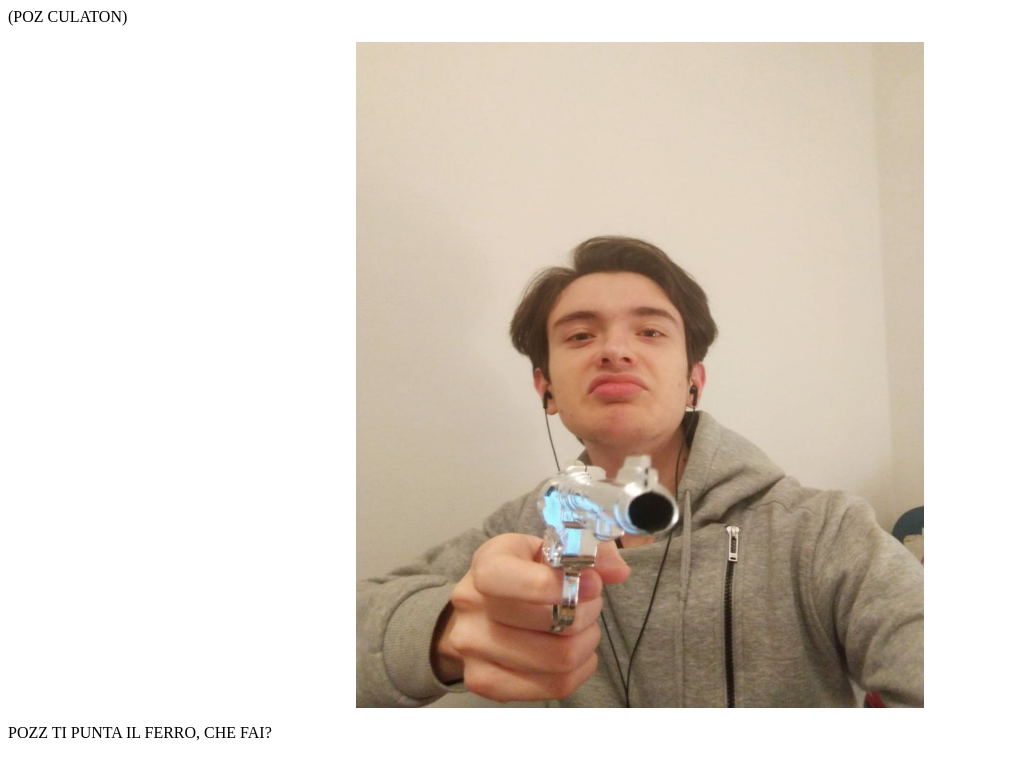
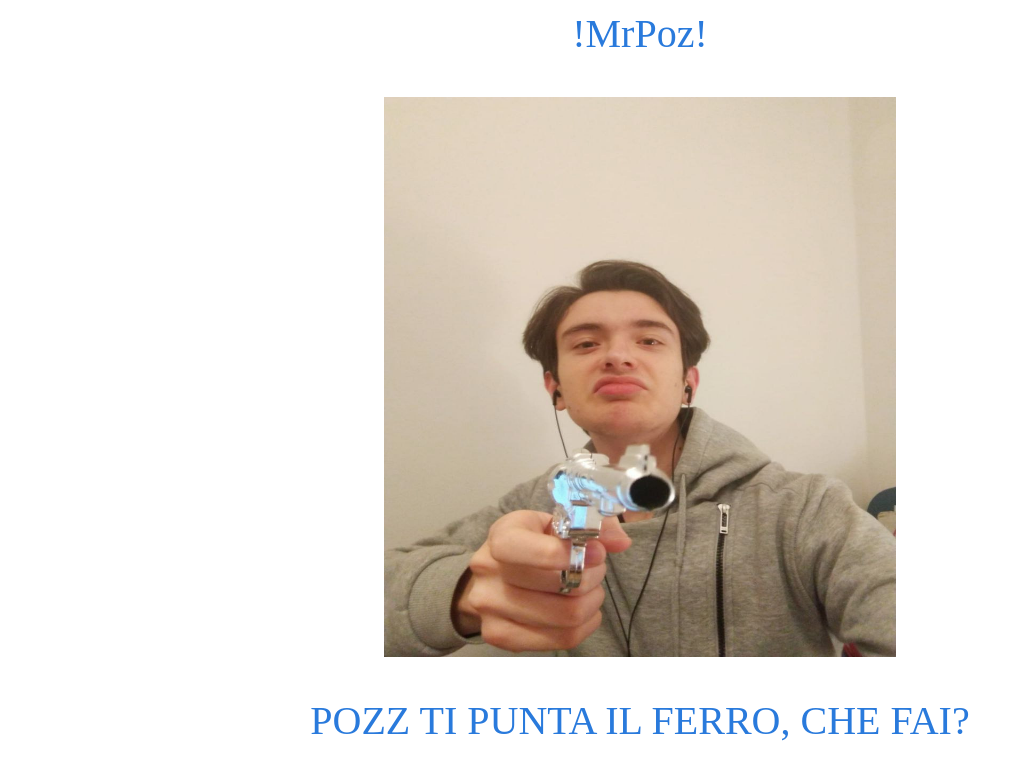
Before and after one commit to Giammas/provaSito, a plain HTML site: page Pazzurdo.html in a window 1280 px wide. Shown: the whole page, without its empty margins (0-1024 px from the left). Drawn offline with Linux system fonts and the light colour scheme.

Commit message:
Update Pazzurdo.html

```diff
--- a/Pazzurdo.html
+++ b/Pazzurdo.html
@@ -2,18 +2,18 @@
     <head>
         <link rel="shortcut icon" type="image/png" href="favicon3.png">
         <title>Pazzurdo</title>
+        <link rel="stylesheet" href="prova.css">
+        <p class = "centrato3">
+            !MrPoz!
+        </p>
     </head>
+
     <body>
-        <p class="centrato_piccolo">
-                (POZ CULATON)
+        <p class="centrato3">
+                    <IMG SRC = "STE.jpg" HEIGHT = 70% WIDTH = 40% align middle>
             </p>
-            <center>
-                <p>
-                    <IMG SRC = "STE.jpg" HEIGHT = 85% WIDTH = 45% align middle>
-                </p>
-            </center>
 
-            <p class="centrato_piccolo">
+            <p class = "centrato3">
                 POZZ TI PUNTA IL FERRO, CHE FAI?
             </p>
     </body>
```
